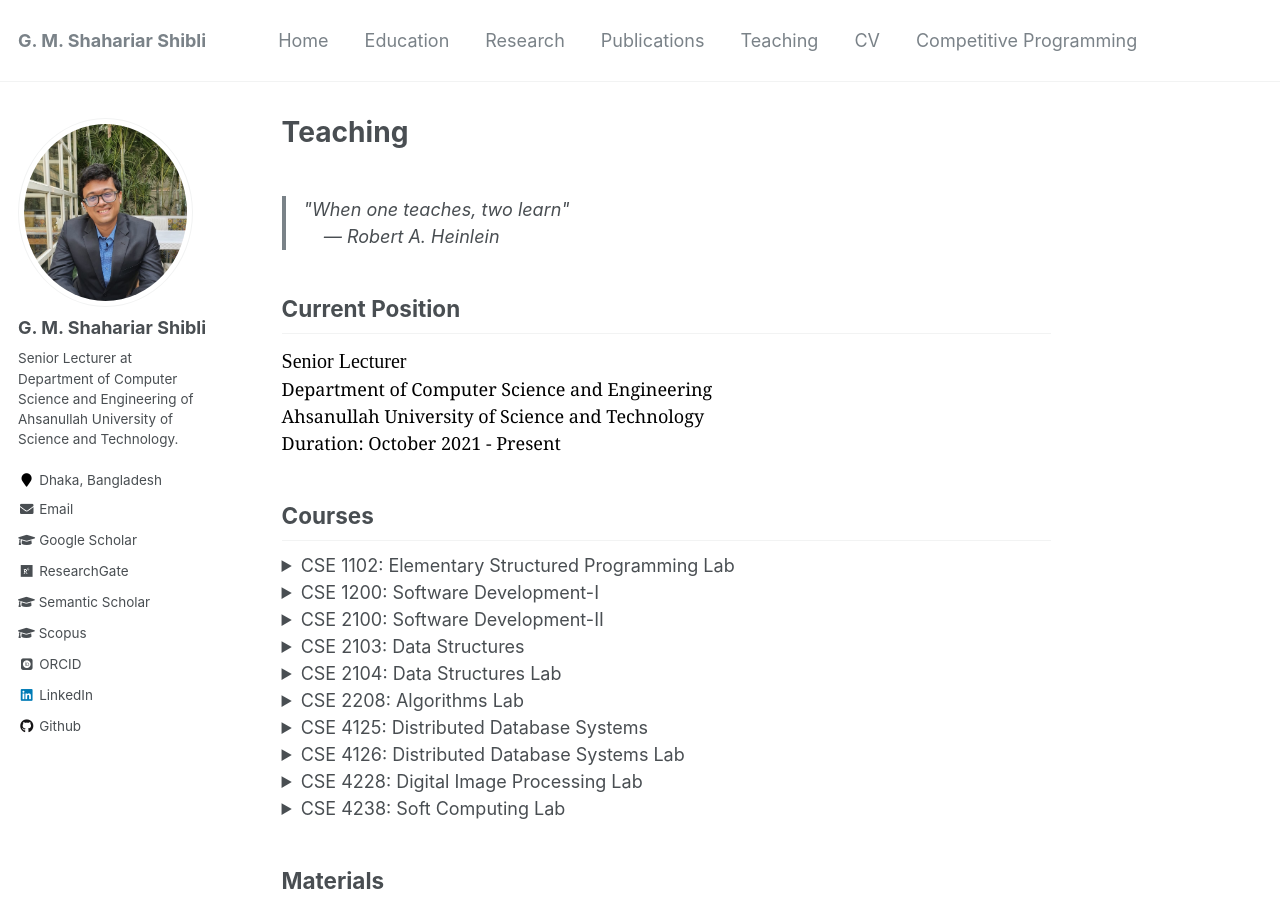
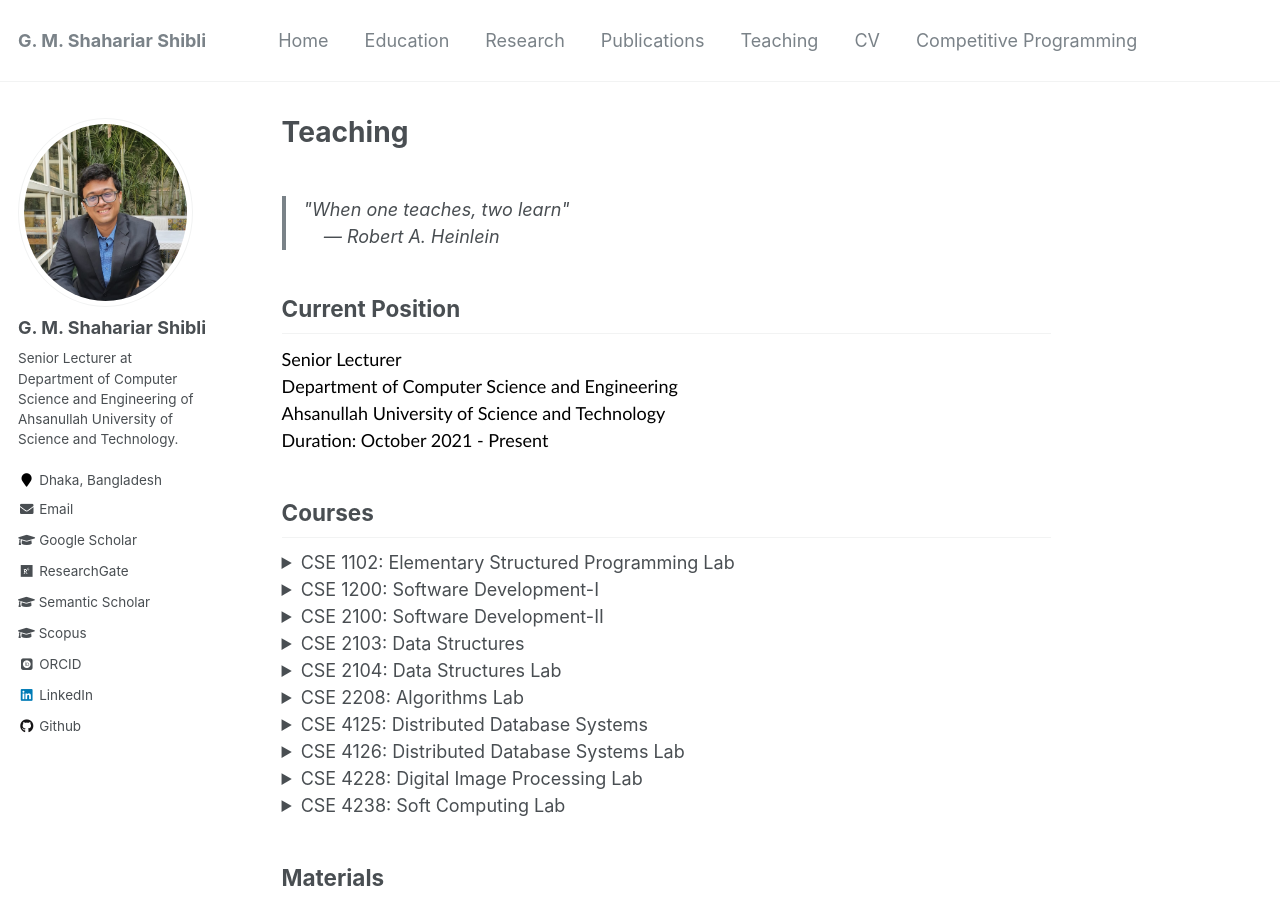
Before and after one commit to shahariar-shibli/shahariar-shibli.github.io, a Jekyll site: the page built from _pages/teaching.md, in a window 1280 px wide and 900 px high. Built offline with Jekyll 4.4.1, drawn with Linux system fonts in a browser that asks for light colours; some web fonts are replaced.

Commit message:
Update teaching.md

```diff
--- a/_pages/teaching.md
+++ b/_pages/teaching.md
@@ -8,8 +8,8 @@ title: "Teaching"
 
 ## Current Position
 <!-- Senior Lecturer -->
-<span style="font-family:Georgia; color:black;">
-<span style="color:black; font-size:20px; font-family:Calisto MT">Senior Lecturer</span><br/>
+<span style="font-family:Trebuchet MS; color:black;">
+<span style="color:black; font-size:18px; font-family:Trebuchet MS;">Senior Lecturer</span><br/>
 Department of Computer Science and Engineering<br/>
 Ahsanullah University of Science and Technology <br/>
 Duration: October 2021 - Present<br/>
```
